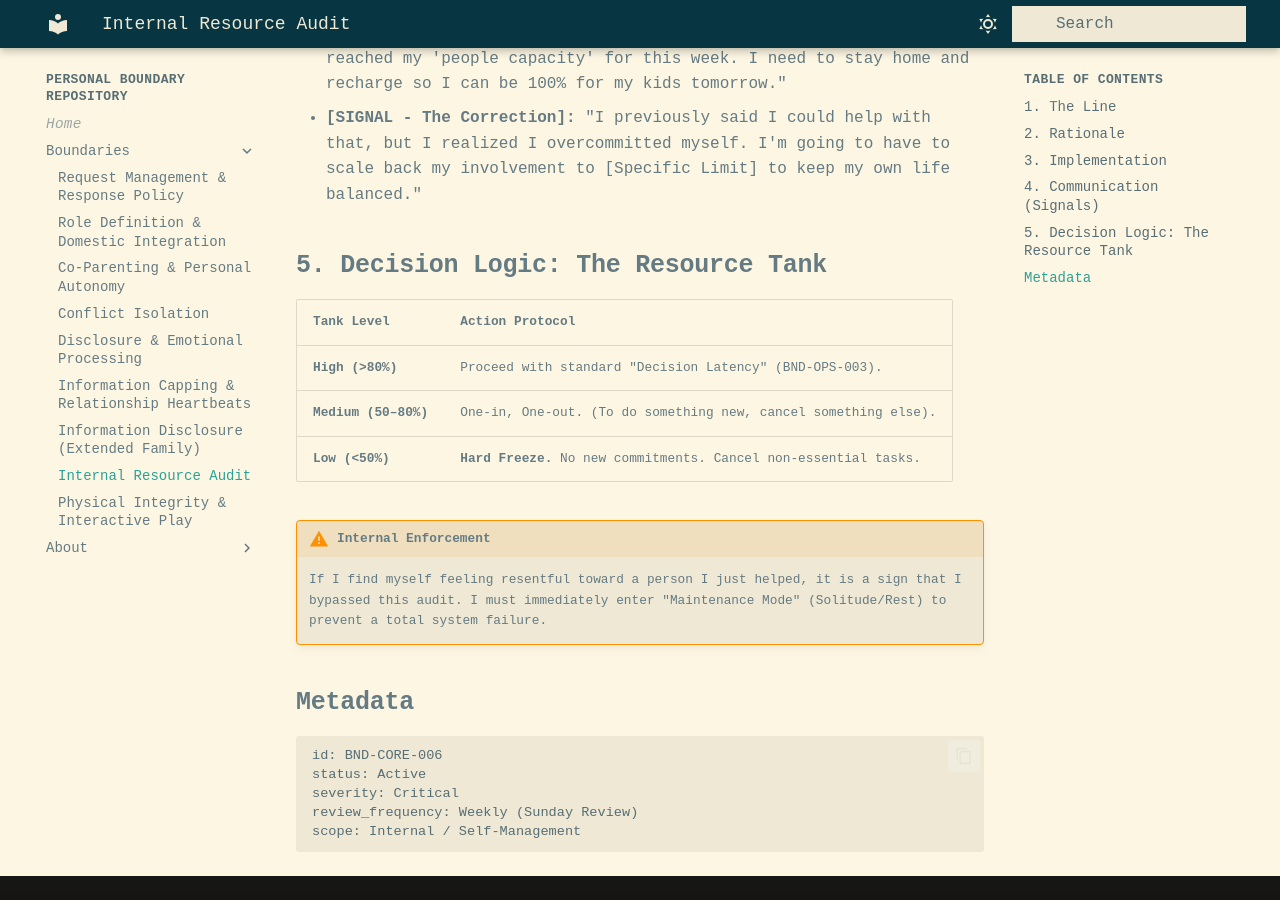
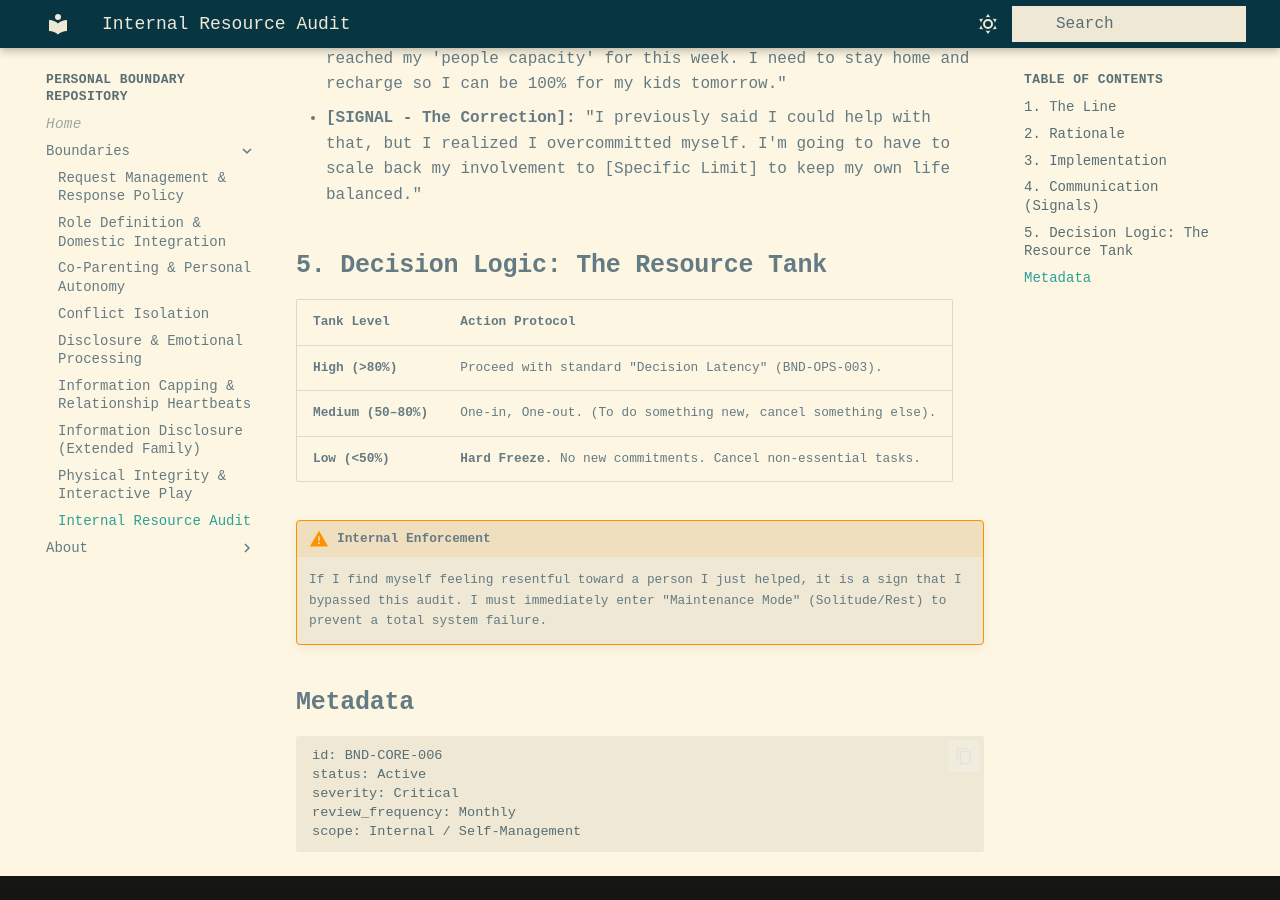
Before and after one commit to pcop00/personal-boundaries, an MkDocs documentation site: the page built from docs/internal-resource-audit.md, in a window 1280 px wide and 900 px high, scrolled down 1143 px. Built offline with MkDocs 1.6.1 and Material for MkDocs 9.7.7, drawn with Linux system fonts in a browser that asks for light colours.

Commit message:
Move Internal Resource Audit to bottom of list; set review to monthly
Co-Authored-By: Claude Sonnet 4.6 <noreply@anthropic.com>

````diff
--- a/docs/internal-resource-audit.md
+++ b/docs/internal-resource-audit.md
@@ -40,6 +40,6 @@ My default setting is to prioritize external needs to keep the peace. This leads
 id: BND-CORE-006
 status: Active
 severity: Critical
-review_frequency: Weekly (Sunday Review)
+review_frequency: Monthly
 scope: Internal / Self-Management
 ```
--- a/mkdocs.yml
+++ b/mkdocs.yml
@@ -48,8 +48,8 @@ nav:
     - Disclosure & Emotional Processing: disclosure-and-emotional-processing.md
     - Information Capping & Relationship Heartbeats: information-capping-and-relationship-heartbeats.md
     - Information Disclosure (Extended Family): information-disclosure-extended-family.md
+    - Physical Integrity & Interactive Play: physical-integrity-and-interactive-play.md
     - Internal Resource Audit: internal-resource-audit.md
-    - Physical Integrity & Interactive Play: physical-integrity-and-interactive-play.md
   - About:
     - Rationale: about/rationale.md
     - Style Guide: about/style-guide.md
````
Also changed, not shown: docs/index.md (+1 -1 lines).
